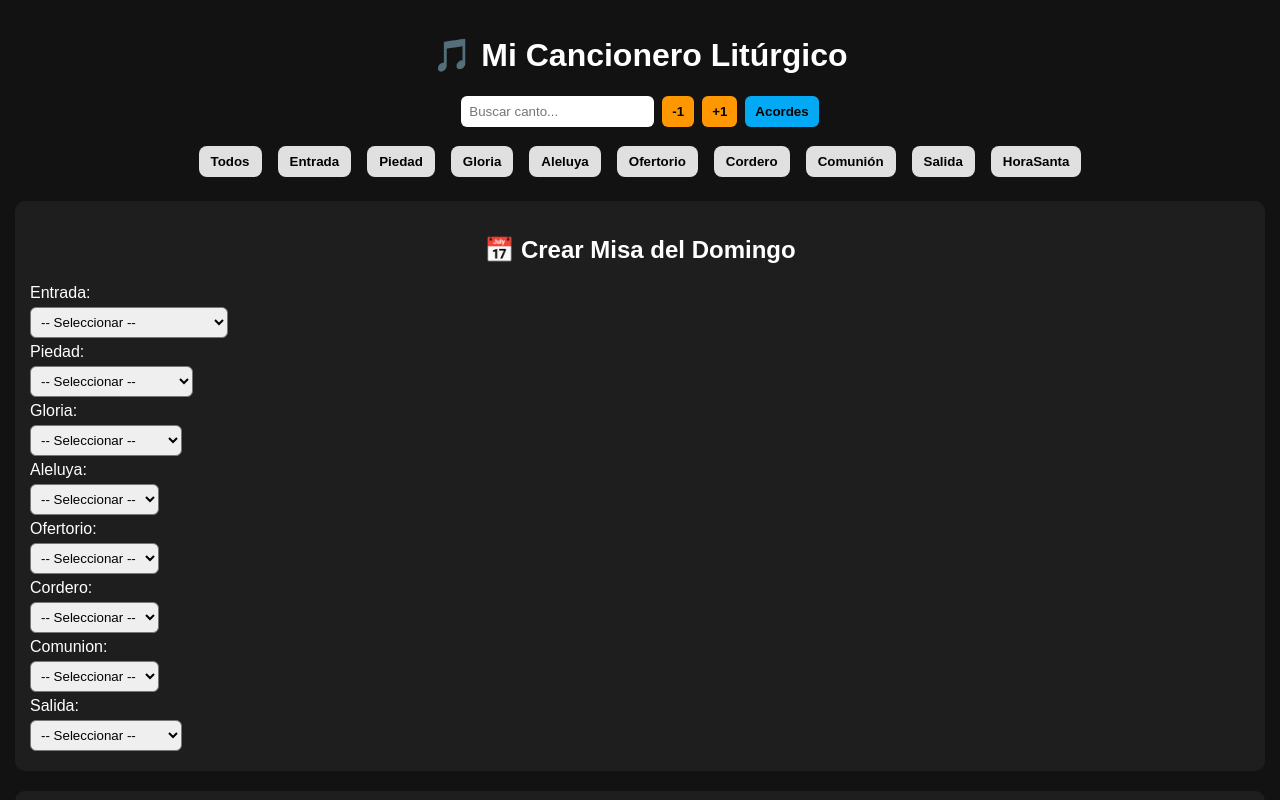
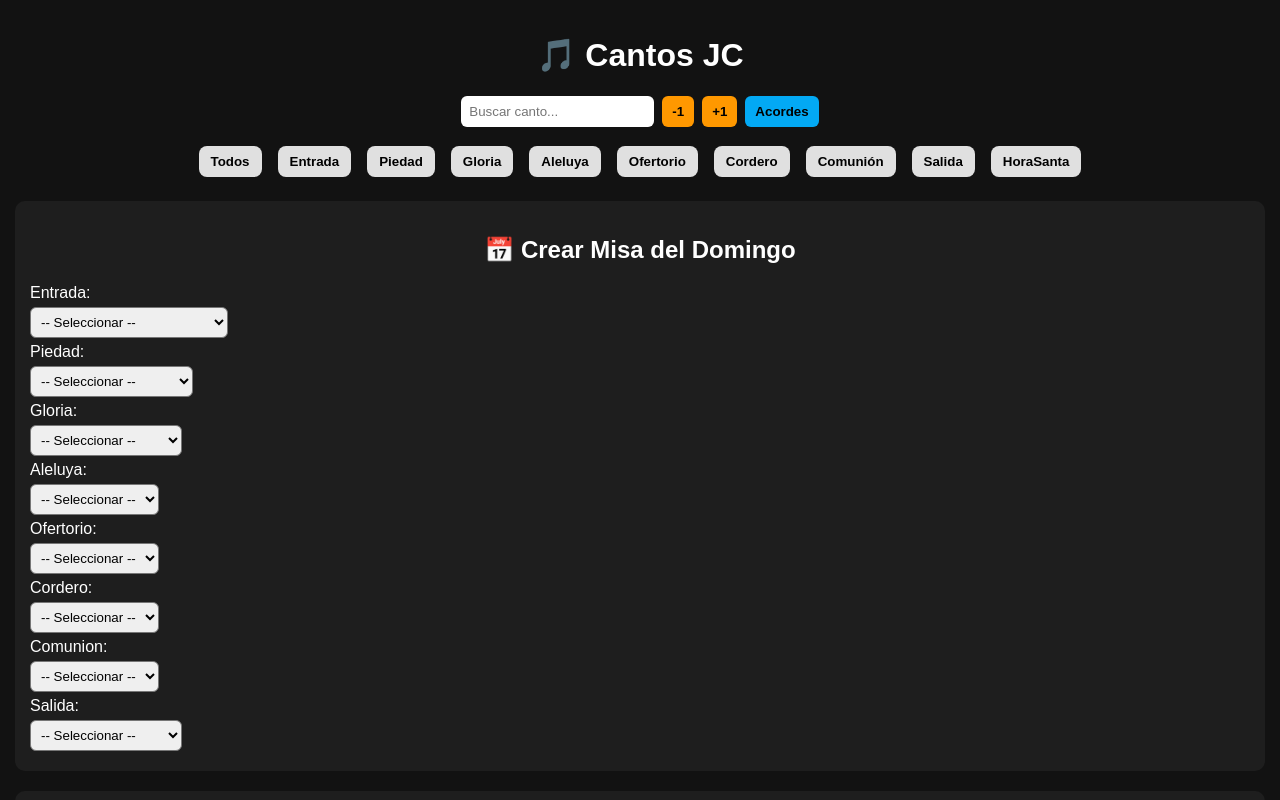
Before and after one commit to juancarlos175/cancionero, a plain HTML site: page index.html in a window 1280 px wide. Shown: the top 800 px of the page. Drawn offline with Linux system fonts and the light colour scheme.

Commit message:
Update index.html

```diff
--- a/index.html
+++ b/index.html
@@ -10,7 +10,7 @@
 
 <body>
 
-<h1>🎵 Mi Cancionero Litúrgico</h1>
+<h1>🎵 Cantos JC </h1>
 
 <!-- CONTROLES -->
 <div class="controls">
```
